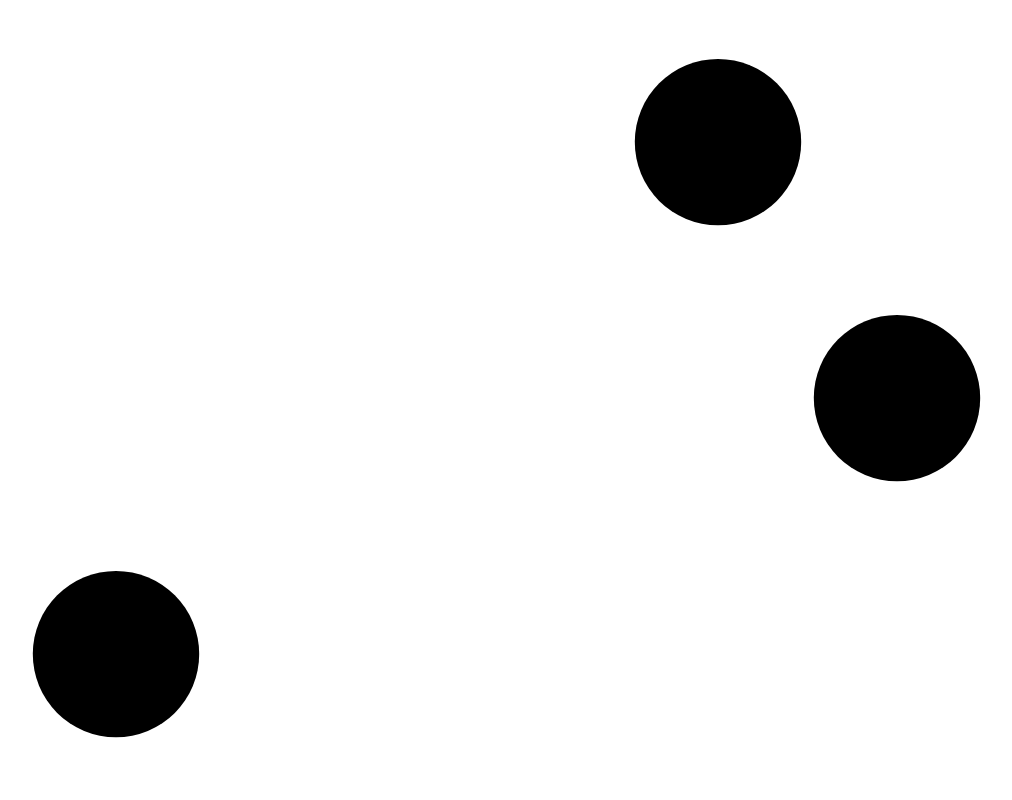
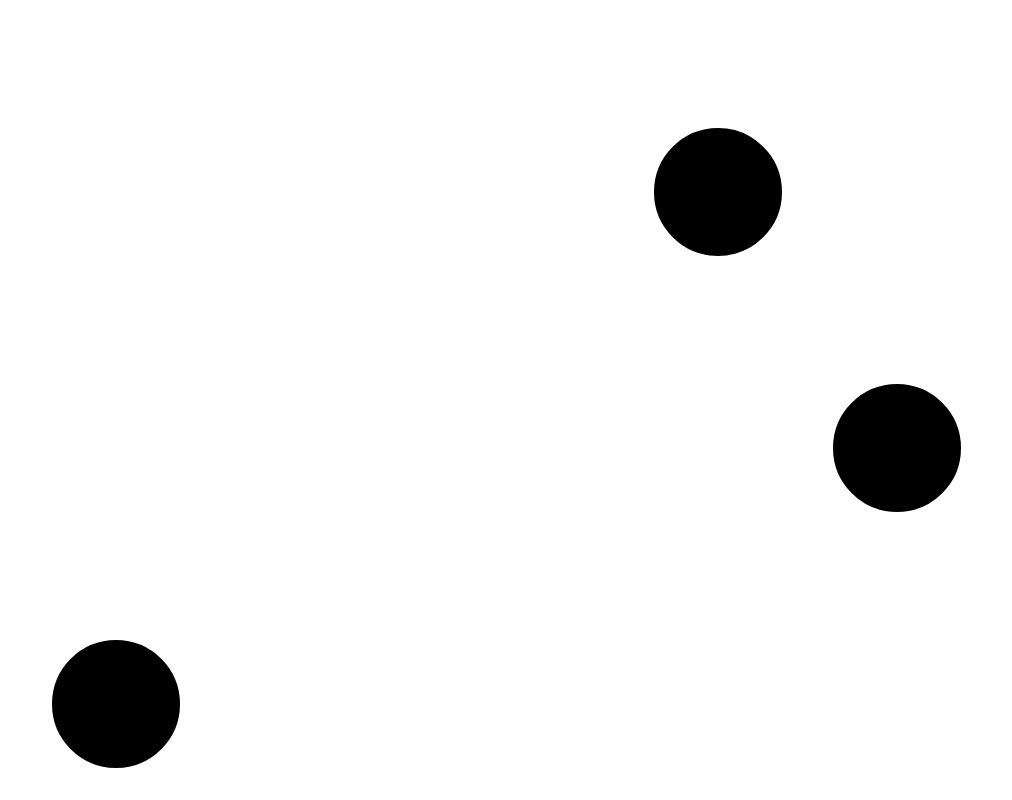
Before and after one commit to mrdanielschwarz/Intersection-Observer-API-demo, a plain HTML site: page index.html in a window 1280 px wide. Shown: the top 800 px of the page, without its empty margins (268-1280 px from the left). Drawn offline with Linux system fonts and the light colour scheme.

Commit message:
Change animation

```diff
--- a/script.js
+++ b/script.js
@@ -3,12 +3,12 @@
     const callback = (entries, obs) => {
         entries.forEach(entry => {
             if (!entry.isIntersecting) entry.target.removeAttribute("style");
-            else entry.target.setAttribute("style", "transform: scale(1.3) translateY(-3vw);");
+            else entry.target.setAttribute("style", "border: 5vw solid black;");
         });
     };
 
     const options = {
-        threshold: 0.25
+        threshold: 1
     }
 
     const observer = new IntersectionObserver(callback, options);
--- a/stylesheet.css
+++ b/stylesheet.css
@@ -7,9 +7,10 @@ body {
 .shape {
     width: 10vw;
     height: 10vw;
-    background: black;
     border-radius: 10vw;
-    transition: transform 225ms ease-out;
+    border: 1vw solid black;
+    box-sizing: border-box;
+    transition: border 200ms ease-out;
 }
 
 .shape:nth-of-type(1) {
```
